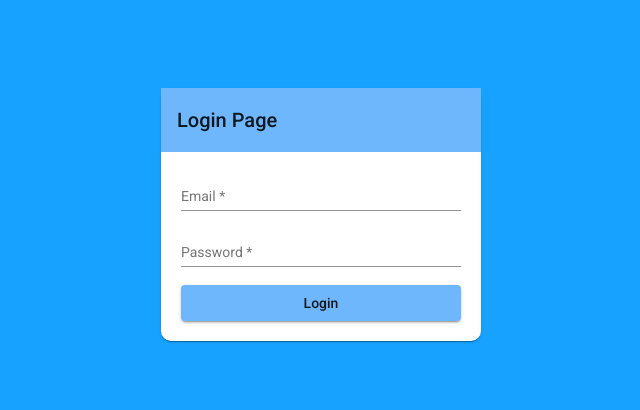
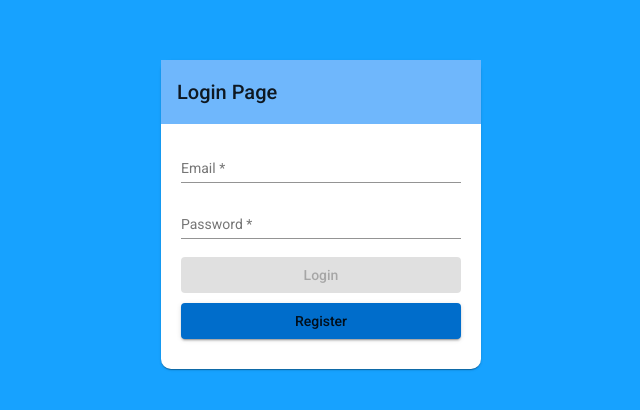
Before and after one commit to renan-77/jwt-login-system, an Angular app in the folder frontend/: page /login in a window 1280 px wide. Shown: the part 186-596 px from the top of the page, without its empty margins (319-959 px from the left). Built offline with nearby package versions, Linux system fonts and the light colour scheme; what @auth0/angular-jwt would draw is missing.

Commit message:
Added registration form/button, added form validations, added toasts for feedback on login and registration

```diff
--- a/frontend/src/app/app-routing.module.ts
+++ b/frontend/src/app/app-routing.module.ts
@@ -15,7 +15,8 @@ const routes: Routes = [
         path: 'home',
         component: HomeComponent,
         canActivate: [AuthGuard]
-    }
+    },
+    {path: 'register', component: LoginComponent}
 ];
 
 @NgModule({
--- a/frontend/src/app/app.module.ts
+++ b/frontend/src/app/app.module.ts
@@ -17,6 +17,7 @@ import {HTTP_INTERCEPTORS, HttpClientModule} from '@angular/common/http';
 import { HomeComponent } from './home/home.component';
 import {TokenInterceptor} from './token.interceptor';
 import {AuthGuard} from './auth.guard';
+import {MatSnackBarModule} from '@angular/material/snack-bar';
 
 
 @NgModule({
@@ -37,6 +38,7 @@ import {AuthGuard} from './auth.guard';
         MatToolbarModule,
         ReactiveFormsModule,
         HttpClientModule,
+        MatSnackBarModule
 
     ],
     providers: [{
--- a/frontend/src/app/auth.service.ts
+++ b/frontend/src/app/auth.service.ts
@@ -10,6 +10,7 @@ import {JwtHelperService, JwtModuleOptions} from '@auth0/angular-jwt';
 export class AuthService {
     private readonly loginUrl: string = 'http://localhost:5000/login';
     private readonly authUrl: string = 'http://localhost:5000/auth';
+    private readonly userUrl: string = 'http://localhost:5000/user';
 
     constructor(private http: HttpClient) {}
 
@@ -43,4 +44,13 @@ export class AuthService {
     public getToken(): string {
         return localStorage.getItem('token');
     }
+
+    /**
+     * Registering user from form submit
+     */
+    registerUser(user): void{
+        this.http.post(this.userUrl, user).subscribe(() => {
+            console.log('New user created');
+        });
+    }
 }
--- a/frontend/src/app/home/home.component.css
+++ b/frontend/src/app/home/home.component.css
@@ -0,0 +1,17 @@
+.primary-blue{
+    background-color: #17a2ff;
+}
+
+.light-blue{
+    background-color: #6FB7FC;
+}
+
+button{
+    margin-top: 5px;
+    border: 0;
+    width: 100%;
+    background-color: #79C0FF;
+    padding: 10px;
+    border-radius: 5px;
+    cursor: pointer;
+}
--- a/frontend/src/app/home/home.component.html
+++ b/frontend/src/app/home/home.component.html
@@ -1,3 +1,6 @@
-<div style="background-color: #2d2d2d">
-<h1>DASHSBOARD PAGE IN HERE!</h1>
+<div class="primary-blue main-content" fxLayoutAlign="center center" fxFlexFill>
+    <mat-card fxFlex="25">
+        <mat-toolbar class="light-blue">Dashboard</mat-toolbar>
+        <button (click)="clearStorage()">Logout</button>
+    </mat-card>
 </div>
--- a/frontend/src/app/home/home.component.ts
+++ b/frontend/src/app/home/home.component.ts
@@ -12,4 +12,9 @@ export class HomeComponent implements OnInit {
     constructor(private authService: AuthService, private router: Router, private route: ActivatedRoute) { }
 
     ngOnInit(): void {}
+
+    clearStorage(): void{
+        localStorage.clear();
+        this.router.navigateByUrl('/login');
+    }
 }
--- a/frontend/src/app/login/login.component.css
+++ b/frontend/src/app/login/login.component.css
@@ -4,6 +4,14 @@
 
 .light-blue{
     background-color: #6FB7FC;
+}
+
+.dark-blue{
+    background-color: #006DCB;
+}
+
+.margin-10{
+    margin: 10px 0 10px;
 }
 
 .main-content mat-card{
--- a/frontend/src/app/login/login.component.html
+++ b/frontend/src/app/login/login.component.html
@@ -1,18 +1,43 @@
-<div class="primary-blue main-content" fxLayoutAlign="center center" fxFlexFill>
+<div *ngIf="whichUrl == '/login'" class="primary-blue main-content" fxLayoutAlign="center center" fxFlexFill>
     <mat-card fxFlex="25">
         <mat-toolbar class="light-blue">Login Page</mat-toolbar>
         <form fxLayoutAlign="stretch" fxLayout="column" class="login-form"
               [formGroup]="loginForm"
-                (ngSubmit)="onSubmit(loginForm.value)">
+                (ngSubmit)="onLoginSubmit(loginForm.value)">
             <mat-form-field>
                 <mat-label>Email</mat-label>
-                <input matInput placeholder="Email" formControlName="email">
+                <input matInput placeholder="Email" formControlName="email" [email]="true">
             </mat-form-field>
             <mat-form-field>
                 <mat-label>Password</mat-label>
                 <input type="password" matInput placeholder="Password" formControlName="password">
             </mat-form-field>
-            <button mat-raised-button type="submit" class="light-blue">Login</button>
+            <button mat-raised-button type="submit" class="light-blue" [disabled]="!loginForm.valid">Login</button>
+            <button (click)="goTo('register')" mat-raised-button type="button" class="dark-blue margin-10">Register</button>
         </form>
     </mat-card>
 </div>
+
+<div *ngIf="whichUrl == '/register'" class="primary-blue main-content" fxLayoutAlign="center center" fxFlexFill>
+    <mat-card fxFlex="25">
+        <mat-toolbar class="light-blue">Login Page</mat-toolbar>
+        <form fxLayoutAlign="stretch" fxLayout="column" class="login-form"
+              [formGroup]="registerForm"
+              (ngSubmit)="onRegisterSubmit(registerForm.value)">
+            <mat-form-field>
+                <mat-label>Name</mat-label>
+                <input matInput placeholder="Name" formControlName="name">
+            </mat-form-field>
+            <mat-form-field>
+                <mat-label>Email</mat-label>
+                <input matInput placeholder="Email" formControlName="email" [email]="true">
+            </mat-form-field>
+            <mat-form-field>
+                <mat-label>Password</mat-label>
+                <input type="password" matInput placeholder="Password" formControlName="password">
+            </mat-form-field>
+            <button mat-raised-button type="submit" class="light-blue" [disabled]="!registerForm.valid">Register</button>
+            <button (click)="goTo('login')" mat-raised-button type="button" class="dark-blue margin-10">Back</button>
+        </form>
+    </mat-card>
+</div>
--- a/frontend/src/app/login/login.component.ts
+++ b/frontend/src/app/login/login.component.ts
@@ -2,6 +2,7 @@ import { Component, OnInit } from '@angular/core';
 import {AuthService} from '../auth.service';
 import {FormControl, FormGroup, Validators} from '@angular/forms';
 import {ActivatedRoute, Router} from '@angular/router';
+import {MatSnackBar} from '@angular/material/snack-bar';
 
 @Component({
     selector: 'app-login',
@@ -11,20 +12,39 @@ import {ActivatedRoute, Router} from '@angular/router';
 export class LoginComponent implements OnInit {
     loginForm: FormGroup;
 
-    constructor(private authService: AuthService, private router: Router, private route: ActivatedRoute) { }
+    whichUrl: string;
+
+    registerForm: FormGroup;
+
+    constructor(private authService: AuthService, private router: Router, private route: ActivatedRoute,
+                private snackBar: MatSnackBar) { }
 
     ngOnInit(): void {
-        this.loginForm = new FormGroup({
-            email: new FormControl('', Validators.required),
-            password: new FormControl('', Validators.required)
-        });
+        this.whichUrl = this.router.url;
+        console.log(this.whichUrl);
+
+        // Loads the login form in case url is for login
+        if (this.whichUrl === '/login'){
+            this.loginForm = new FormGroup({
+                email: new FormControl('', Validators.required),
+                password: new FormControl('', Validators.required)
+            });
+        // Loads the register form in case url is for register
+        }else if (this.whichUrl === '/register'){
+            this.registerForm = new FormGroup({
+                name: new FormControl('', Validators.required),
+                email: new FormControl('', Validators.required),
+                password: new FormControl('', Validators.required)
+            });
+        }
+
     }
 
     /**
      * Checking login of the user on submit of the form
      * @param user: object
      */
-    onSubmit(user): void{
+    onLoginSubmit(user): void{
         let login;
         this.authService.checkUser(user).subscribe( response => {
             // Assigning login boolean to a variable.
@@ -36,9 +56,30 @@ export class LoginComponent implements OnInit {
                 localStorage.setItem('token', response.access_token);
                 this.router.navigateByUrl('/home');
             }else{
-                console.log(response.response);
+                this.snackBar.open(response.message, 'Close', {
+                    duration: 2000,
+                });
             }
         });
     }
 
+    onRegisterSubmit(user): void{
+        try{
+            this.authService.registerUser(user);
+            this.router.navigateByUrl('/login');
+            this.snackBar.open('New user created', 'Close', {
+                duration: 2000,
+            });
+        }catch (e) {
+            this.snackBar.open('Failed to create user', 'Close', {
+                duration: 2000,
+            });
+        }
+
+    }
+
+    goTo(route): void{
+        this.router.navigateByUrl(route);
+    }
+
 }
```
